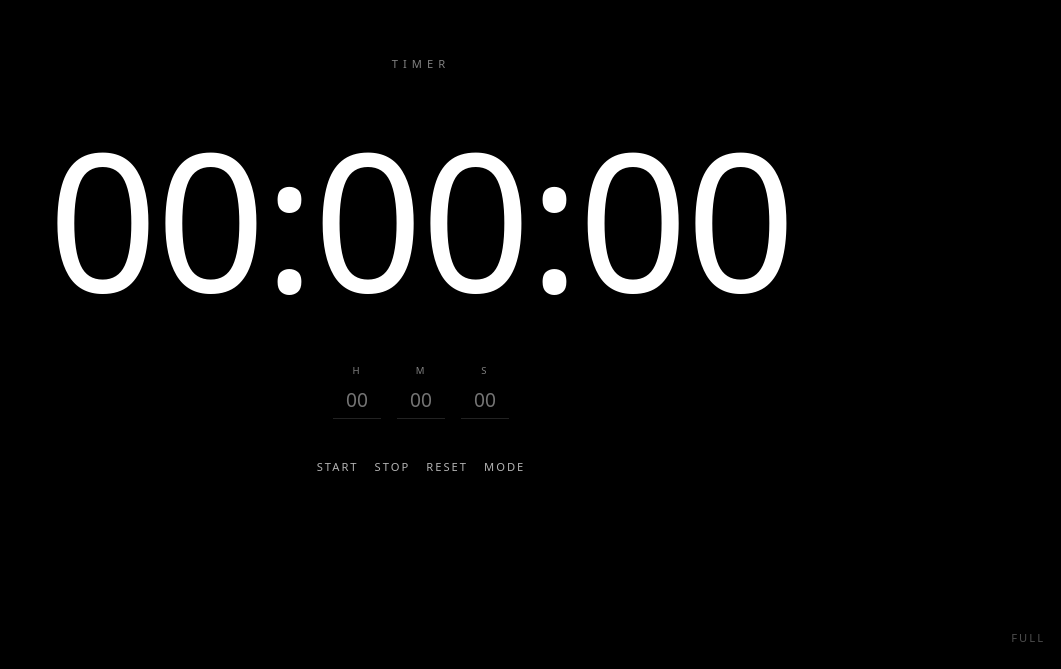
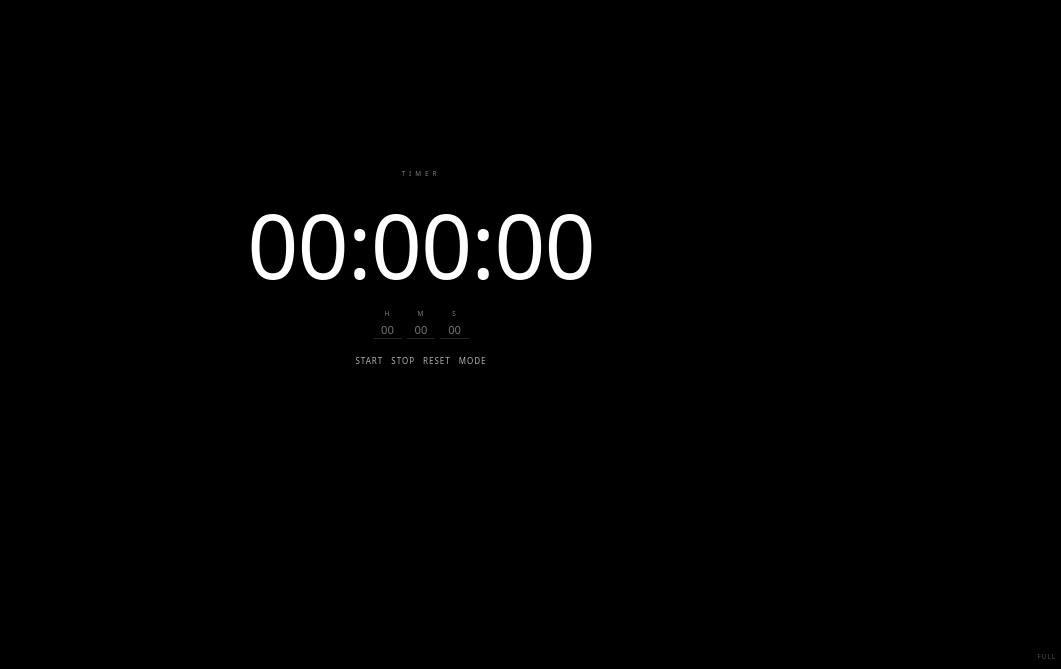
Before and after one commit to theo-forecast/timer, a plain HTML site: page index.html in a window 1280 px wide. Shown: the part 131-800 px from the top of the page, without its empty margins (219-1280 px from the left). Drawn offline with Linux system fonts and the light colour scheme.

Commit message:
Update index.html

```diff
--- a/index.html
+++ b/index.html
@@ -2,12 +2,12 @@
     <style>
         * {margin:0;padding:0;box-sizing:border-box}
         body {background:#000;color:#fff;overflow:hidden}
-        #display {font-size:15vw;font-weight:200;letter-spacing:-2px}
-        #mode {font-size:.7rem;letter-spacing:5px;opacity:.5;margin-bottom:1rem}
+        #display {font-size:7vw;font-weight:200;letter-spacing:-1px}
+        #mode {font-size:.4rem;letter-spacing:4px;opacity:.5;margin-bottom:.3rem}
         .inputs {
             display:flex;
-            gap:1rem;
-            margin:1rem 0;
+            gap:.3rem;
+            margin:.3rem 0;
         }
         .input-group {
             display:flex;
@@ -15,10 +15,10 @@
             align-items:center;
         }
         .input-group label {
-            font-size:.6rem;
-            letter-spacing:2px;
+            font-size:.4rem;
+            letter-spacing:1px;
             opacity:.5;
-            margin-bottom:.3rem;
+            margin-bottom:.1rem;
         }
         input {
             background:0;
@@ -26,10 +26,10 @@
             border-bottom:1px solid #222;
             color:#fff;
             font:inherit;
-            font-size:1.2rem;
+            font-size:.7rem;
             text-align:center;
-            width:3rem;
-            padding:.3rem;
+            width:1.8rem;
+            padding:.1rem;
             transition:.3s;
             -moz-appearance:textfield;
         }
@@ -39,16 +39,16 @@
             margin:0;
         }
         input:focus {outline:0;border-color:#444}
-        .btns {display:flex;gap:1rem;margin-top:1rem}
+        .btns {display:flex;gap:.5rem;margin-top:.5rem}
         button {
             background:0;border:0;color:#fff;
-            font:inherit;font-size:.7rem;
-            letter-spacing:2px;opacity:.7;
+            font:inherit;font-size:.5rem;
+            letter-spacing:1px;opacity:.7;
             cursor:pointer;transition:.2s;
-            text-transform:uppercase;padding:.5rem 0
+            text-transform:uppercase;padding:.2rem 0
         }
         button:hover {opacity:1}
-        #fs {position:fixed;bottom:1rem;right:1rem;opacity:.3}
+        #fs {position:fixed;bottom:.3rem;right:.3rem;opacity:.3;font-size:.4rem}
     </style>
 
     <div id="mode">TIMER</div>
@@ -137,7 +137,6 @@
                 [h,m,s].map(n => n.toString().padStart(2,'0')).join(':');
         }
 
-        // Input validation
         document.querySelectorAll('input').forEach(input => {
             input.addEventListener('input', e => {
                 let value = e.target.value.replace(/\D/g,'');
```
